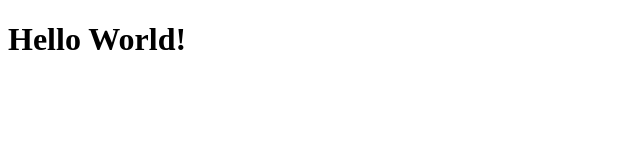
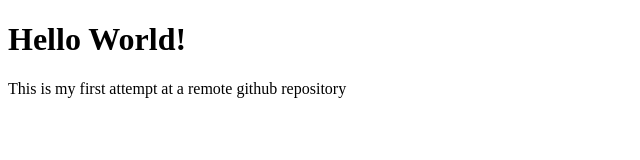
Before and after one commit to troyjones/Hello-World, a plain HTML site: page Index.html in a window 1280 px wide. Shown: the whole page, without its empty margins (0-640 px from the left). Drawn offline with Linux system fonts and the light colour scheme.

Commit message:
Add first paragraph

```diff
--- a/Index.html
+++ b/Index.html
@@ -4,5 +4,6 @@
 </head>
 <body>
 	<h1>Hello World!</h1>
+	<p>This is my first attempt at a remote github repository</p>
 </body>
 </html>
```
